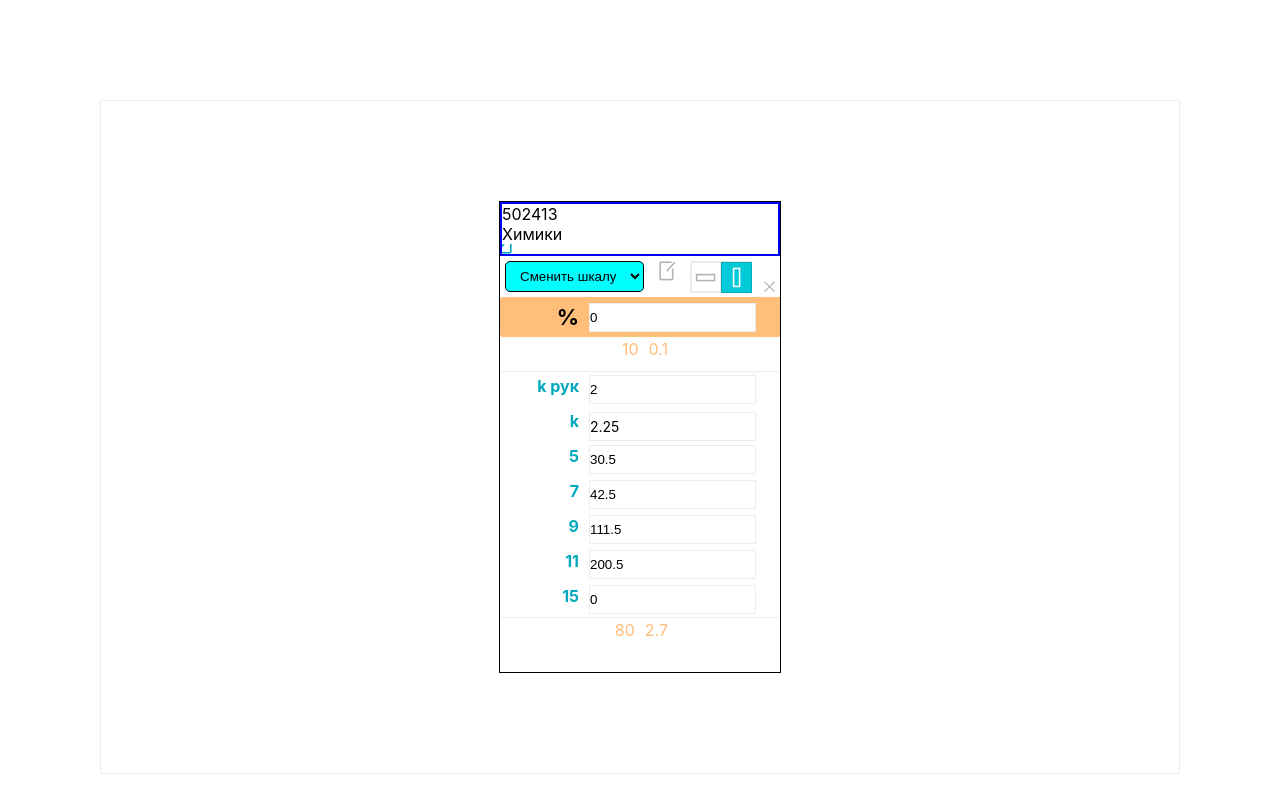
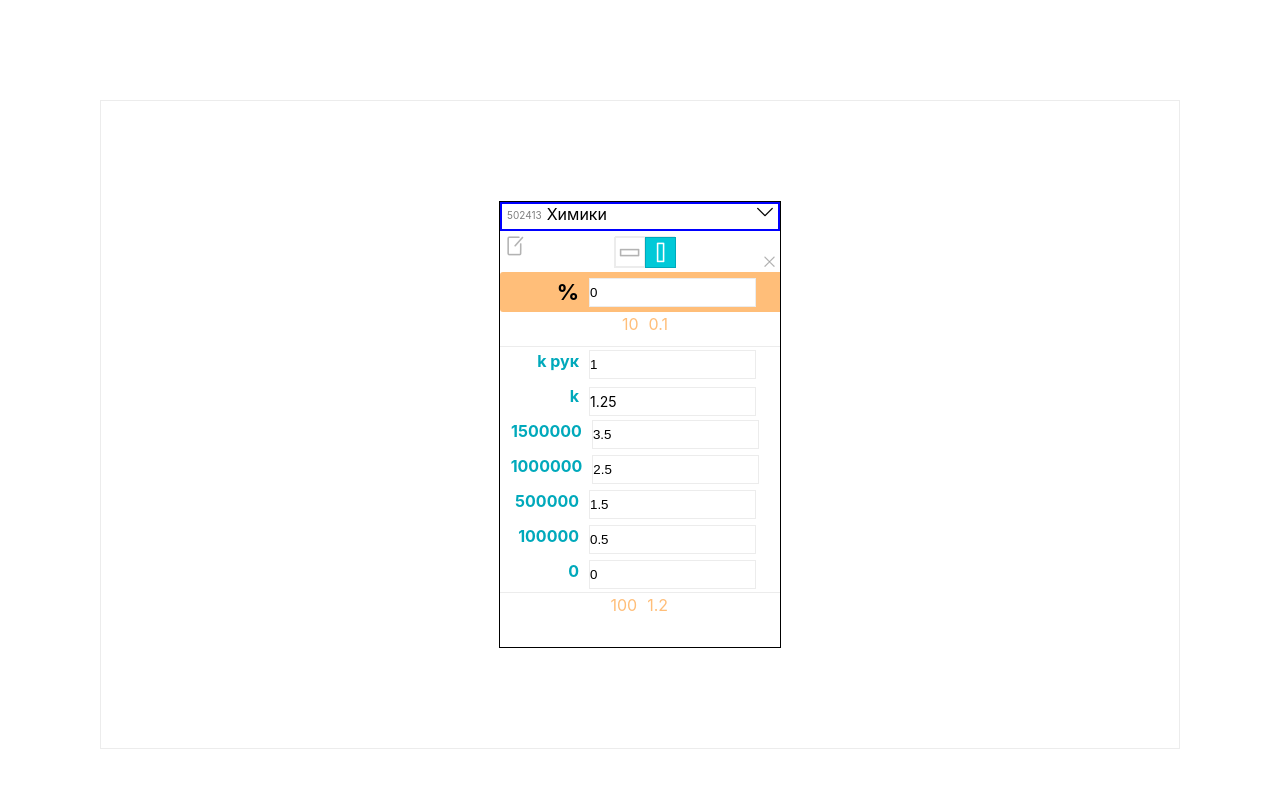
Before and after one commit to Pyarka/Sitef, a React (Create React App) app: page / in a window 1280 px wide. Shown: the top 812 px of the page. Built offline with nearby package versions, Linux system fonts and the light colour scheme.

Commit message:
добавлена смена шкал при переключении селектора

```diff
--- a/src/Components/ScalePopup/Helper.ts
+++ b/src/Components/ScalePopup/Helper.ts
@@ -108,7 +108,7 @@ export const mockData3: ScalePopupProps = {
         limit_minPercent: 10,
         limit_minRate: 0.1,
         limit_rate: 1.2,
-        scale: '["1500000","1000000","500000","100000","0"]',
+        scale: '["28","56","352","906","246"]',
         type_calc: 0,
     },
     values: [
@@ -138,7 +138,7 @@ export const mockData4: ScalePopupProps = {
         limit_minPercent: 10,
         limit_minRate: 0.1,
         limit_rate: 1.2,
-        scale: '["1500000","1000000","500000","100000","0"]',
+        scale: '["574","58","23","789","743"]',
         type_calc: 0,
     },
     values: [
@@ -168,7 +168,7 @@ export const mockData5: ScalePopupProps = {
         limit_minPercent: 10,
         limit_minRate: 0.1,
         limit_rate: 1.2,
-        scale: '["1500000","1000000","500000","100000","0"]',
+        scale: '["154","851","942","593","19"]',
         type_calc: 0,
     },
     values: [
@@ -202,8 +202,8 @@ export const getNormalScale = (stringScale: string): string[] => stringScale.spl
     .map(x => x.replace(/([^\d]*)(\d*(\.\d{0,2})?)(.*)/, '$2'));
 
 export const getScaleRequest = (idScale: number): Promise<ScalePopupProps> => {
-    let result = mockData2;
-    if (result.scale.id === idScale) result = mockData1;
+    //вернуть из массива имеюшихся тестовых данных объект у которого id шкалы равно idScale
+    const result = [mockData1, mockData2, mockData3, mockData4, mockData5].find((a) => a.scale.id === idScale) || mockData1;
     return new Promise((resolve) => {
         setTimeout(() => {
             resolve(result);
--- a/src/Components/ScalePopup/ScalePopup.tsx
+++ b/src/Components/ScalePopup/ScalePopup.tsx
@@ -52,7 +52,7 @@ const ScalePopup = (): ReactElement => {
     const [values, setValues] = useState([] as ValuesInterface[]);
     const [isEditingScale, setEditingScale] = useState(false);
     const [isVertical, setVertical] = useState(true);
-    const [scaleId, setScaleId] = useState(0);
+    const [scaleId, setScaleId] = useState(502413);
     const [headRate, setHeadRate] = useState(0);
     const [rate, setRate] =useState(0);
     const [limitPercent, setLimitPercent] = useState(0);
@@ -68,7 +68,6 @@ const ScalePopup = (): ReactElement => {
             const {values, scale} = newSelectedElement;
             const newValues = values;
             const newScale = scale.scale;
-            const newScaleId = scale.id;
             const newRate = scale.rate;
             const newHeadRate = scale.rate_head;
             const newLimitPercent = scale.limit_percent || 0;
@@ -76,7 +75,6 @@ const ScalePopup = (): ReactElement => {
             const newLimitMinPercent = scale.limit_minPercent || 0;
             const newLimitMinRate = scale.limit_minRate || 0;
             setSelectedElement(newSelectedElement);
-            setScaleId(newScaleId);
             setScale(getNormalScale(newScale));
             setValues(newValues);
             setRate(newRate);
@@ -92,7 +90,7 @@ const ScalePopup = (): ReactElement => {
 
     useEffect(() => {
         getData();
-    }, []);
+    }, [scaleId]);
 
 
 
@@ -240,7 +238,6 @@ const ScalePopup = (): ReactElement => {
     }
     const renderHeaderBlock = (): ReactElement => {
         return <HeaderBlock>
-            <ChangeScaleList onClick={() => getData()}><option>Сменить шкалу</option></ChangeScaleList>
             <ToggleEdit onClick={() => {
                 if(!isEditingScale) {
                     setEditingScale(!isEditingScale);
@@ -300,7 +297,7 @@ const ScalePopup = (): ReactElement => {
     if (isVertical) {
         return (
             <ContainerVertical>
-                <Selector isSelected={selectedElement} onSelect={(value) => console.log(value)}/>
+                <Selector isSelected={selectedElement} onSelect={(value) => setScaleId(value)}/>
                 {renderHeaderBlock()}
                 <OrangeBlockHorizontal>
                     <PercentBlock isCenter={!isVertical} isLong={isVertical}>%</PercentBlock>
--- a/src/Components/Selector/Selector.tsx
+++ b/src/Components/Selector/Selector.tsx
@@ -7,6 +7,7 @@ import {Container,
     SelectedNameCell,
     SelectedCells,
     AllCells,
+    AllElementsContainer,
     } from './SelectorStyles';
 import {getAllScaleRequest, ScalePopupProps} from "../ScalePopup/Helper";
 
@@ -25,7 +26,7 @@ interface SelectorProps {
  * @constructor
  */
 const Selector = ({isSelected, onSelect}: SelectorProps):ReactElement => {
-    const [isOpened, setOpened] = useState(true);
+    const [isOpened, setOpened] = useState(false);
     const [selectedElement, setSelectedElement] = useState(isSelected.scale.id);
     const [allScales, setAllScales] = useState([isSelected] as ScalePopupProps[]);
     //1. Рендер первой строки, на этой строке выбранный элемент и стрелка вниз.
@@ -53,10 +54,11 @@ const Selector = ({isSelected, onSelect}: SelectorProps):ReactElement => {
 
     const choiceElement = (id: number) => {
         setSelectedElement(id);
+        onSelect(id);
     }
 
-    const renderAllElements = (): ReactElement[] => {
-
+    const renderAllElements = (): ReactElement[] | null => {
+        if(isOpened) {
             return allScales.filter(({scale}) => scale.id !== selectedElement).map(({scale}) => {
                 const {id, name} = scale;
                 return (
@@ -66,13 +68,14 @@ const Selector = ({isSelected, onSelect}: SelectorProps):ReactElement => {
                     </AllCells>
                 )
             })
+        } else {
+            return null;
+        }
 
     }
 
     const renderSelectedElement = (): ReactElement | null => {
         const currentElement: ScalePopupProps | undefined = allScales.find(({scale}) => scale.id === selectedElement);
-        console.log (currentElement);
-        console.log (allScales);
         if (currentElement === undefined) return null;
         const {id, name} = currentElement.scale;
         return (
@@ -86,7 +89,9 @@ const Selector = ({isSelected, onSelect}: SelectorProps):ReactElement => {
     return (
         <Container>
             {renderSelectedElement()}
+            <AllElementsContainer>
                 {renderAllElements()}
+            </AllElementsContainer>
         </Container>
     );
 };
--- a/src/Components/Selector/SelectorStyles.ts
+++ b/src/Components/Selector/SelectorStyles.ts
@@ -1,6 +1,6 @@
 import styled from "styled-components";
 
-import arrow from '../../Assets/Images/editActive.png';
+import arrow from '../../Assets/Images/arrow.png';
 
 export const Container = styled.div `
     display: flex;
@@ -8,28 +8,45 @@ export const Container = styled.div `
     position: relative;
 `;
 export const Arrow = styled. div `
-    transform: ${({isOpened}: { isOpened: boolean}) => isOpened ?"rotate(180deg)" :""};
+    transform: ${({isOpened}: { isOpened: boolean}) => isOpened ?"rotate(270deg)" :"rotate(90deg)"};
     background-image: url(${arrow});
-    width: 10px;
-    height: 10px;
+    margin-left: auto;
+    margin-right: 5px;
+    width: 16px;
+    height: 16px;
 `;
 export const IdCell = styled. div `
+    font-size: 10px;
+    opacity: 0.5;
+    margin: 5px;
 `;
 export const NameCell = styled. div `
 `;
 export const SelectedIdCell = styled. div `
+    font-size: 10px;
+    opacity: 0.5;
+    margin: 5px;
 `;
 export const SelectedNameCell = styled. div `
 `;
+export const AllElementsContainer = styled. div `
+    display: flex;
+    flex-direction: column;
+    position: absolute;
+    top: 29px;
+    background-color: white;
+    z-index: 1;
+    width: 100%;
+`;
 export const SelectedCells = styled. div `
+    display: flex;
     border: 2px solid blue;
     cursor: pointer;
+    height: 25px;
 `;
 export const AllCells = styled. div `
+    display: flex;
     border: 1px solid;
     cursor: pointer;
-    position: absolute;
-    z-index: 1;
-    background: white;
-    width: 100%;
+    flex-direction: row;
 `;
```
Lines whose indentation alone changed are shown as unchanged.
